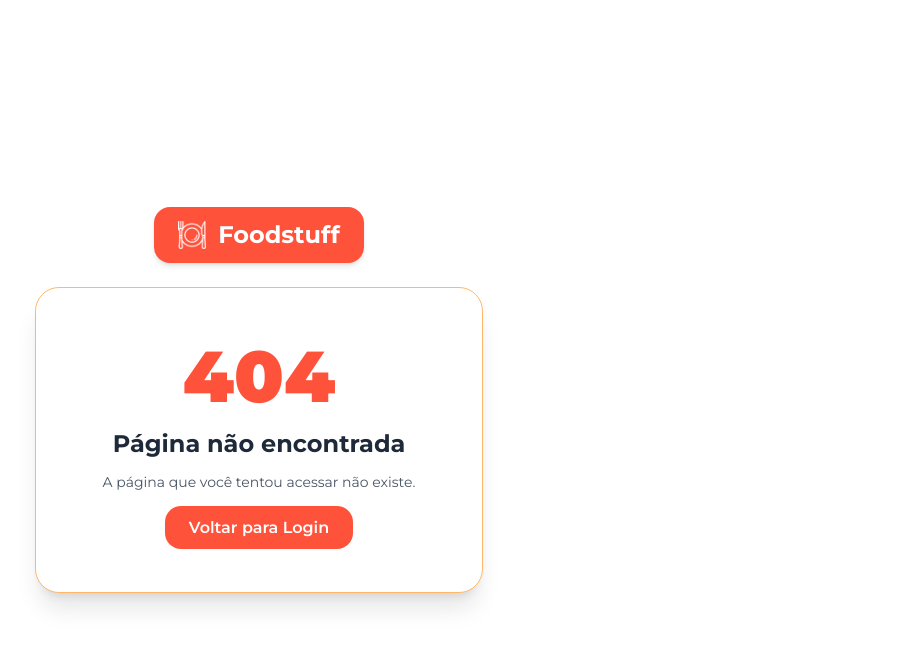
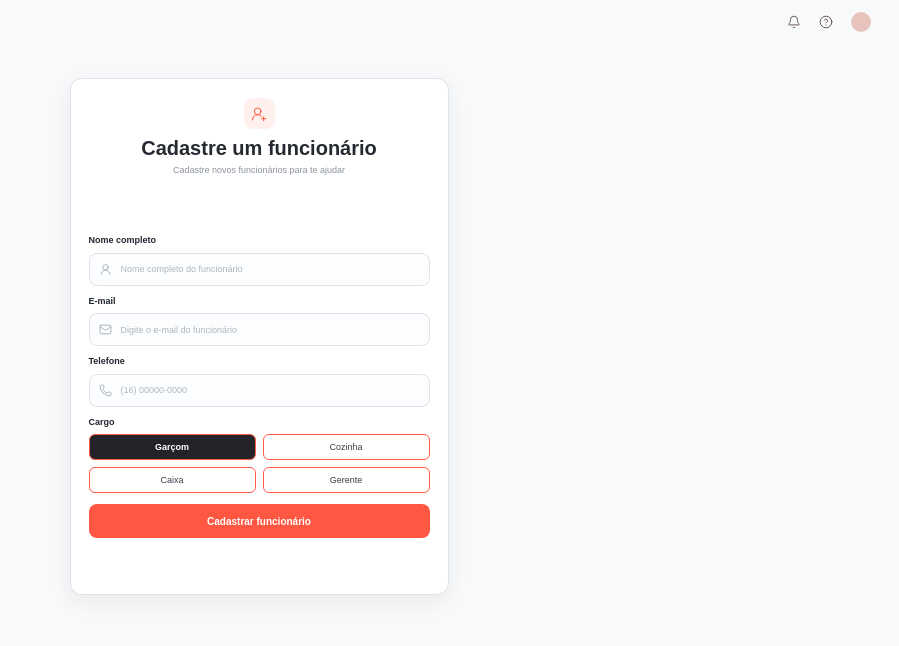
Before and after one commit to Lzz-z13/Foodstuff, a React (Vite) app in the folder Foodstuff-FrontWeb/: page /cadastro in a window 1280 px wide. Before the commit this address had no page. Shown: the top 646 px of the page, without its empty margins (381-1280 px from the left). Built offline with nearby package versions, Linux system fonts and the light colour scheme.

Commit message:
feat(cadastro): creating the cadastroPage for add of the users in our system...

```diff
--- a/Foodstuff-FrontWeb/src/App.jsx
+++ b/Foodstuff-FrontWeb/src/App.jsx
@@ -1,18 +1,19 @@
 import "./style.css";
-import { BrowserRouter, Route, Router, Routes } from "react-router-dom";
-import { useState } from "react";
+import { BrowserRouter, Routes, Route } from "react-router-dom";
 import Pg404 from "./pages/404/pg404";
 import Login from "./pages/login/Login";
 import RecupSenha from "./pages/recupSenha/RecupSenha";
+import CadastroFuncionario from "./pages/cadastro/CadastroFuncionario";
 
 function App() {
   return (
     <>
       <BrowserRouter>
         <Routes>
+          <Route path="/cadastro" element={<CadastroFuncionario />} />
           <Route path="/" element={<Login />} />
           <Route path="*" element={<Pg404 />} />
-          <Route path="/recuperarSenha" element={<RecupSenha/>}/>
+          <Route path="/recuperarSenha" element={<RecupSenha />} />
         </Routes>
       </BrowserRouter>
     </>
--- /dev/null
+++ b/Foodstuff-FrontWeb/src/pages/cadastro/Cadastro.css
@@ -0,0 +1,238 @@
+* {
+  box-sizing: border-box;
+}
+.cadastro-layout {
+  min-height: 100vh;
+  background: #f8f9fa;
+  color: #252930;
+  font-family: Arial, Helvetica, sans-serif;
+  display: flex;
+}
+
+.cadastro-main {
+  position: relative;
+  flex: 1;
+  min-width: 0;
+  display: flex;
+  justify-content: center;
+  align-items: flex-start;
+  padding-top: 8px;
+}
+.top-actions {
+  position: absolute;
+  right: 28px;
+  top: 12px;
+  display: flex;
+  gap: 18px;
+  align-items: center;
+  color: #685a55;
+}
+.top-actions svg {
+  width: 14px;
+  height: 14px;
+  stroke-width: 1.7;
+}
+.top-actions .profile-dot {
+  width: 20px;
+  height: 20px;
+  padding: 3px;
+  border-radius: 50%;
+  background: #e7c4bc;
+  color: #e7c4bc;
+  stroke: #e7c4bc;
+}
+.cadastro-card {
+  display: grid;
+  width: 379px;
+  min-height: 517px;
+  background: #fff;
+  border: 1px solid #e0e3e7;
+  border-radius: 12px;
+  box-shadow: 0 7px 20px rgba(31, 41, 55, 0.07);
+  padding: 19px 18px 13px;
+  margin-top: 70px;
+}
+
+.cadastro-heading {
+  text-align: center;
+  margin-bottom: 14px;
+}
+.heading-icon {
+  width: 31px;
+  height: 31px;
+  margin: 0 auto 7px;
+  border-radius: 9px;
+  background: #fff0ed;
+  color: #ff5a43;
+  display: grid;
+  place-items: center;
+}
+.heading-icon svg {
+  width: 16px;
+  height: 16px;
+  stroke-width: 1.5;
+}
+.cadastro-heading h1 {
+  margin: 0 0 4px;
+  font-size: 20px;
+  line-height: 24px;
+  font-weight: 750;
+}
+.cadastro-heading p {
+  margin: 0;
+  color: #8d949d;
+  font-size: 9px;
+}
+.cadastro-card form {
+  display: flex;
+  flex-direction: column;
+  gap: 9px;
+}
+.field label,
+.cargo label {
+  display: block;
+  margin-bottom: 5px;
+  color: #202630;
+  font-size: 9px;
+  font-weight: 650;
+}
+.input-wrap {
+  height: 33px;
+  position: relative;
+  display: flex;
+  align-items: center;
+  border: 1px solid #dfe3e8;
+  border-radius: 8px;
+  background: #fcfdfe;
+}
+.input-wrap > span {
+  position: absolute;
+  left: 9px;
+  display: grid;
+  place-items: center;
+  color: #9da5ae;
+}
+.input-wrap > span svg {
+  width: 13px;
+  height: 13px;
+  stroke-width: 1.5;
+}
+.input-wrap input {
+  width: 100%;
+  height: 100%;
+  border: 0;
+  outline: 0;
+  background: transparent;
+  padding: 0 10px 0 31px;
+  color: #303640;
+  font-size: 9px;
+  font-weight: 500;
+}
+.input-wrap input::placeholder {
+  color: #aeb5be;
+}
+.input-wrap:focus-within {
+  border-color: #ff6a59;
+  box-shadow: 0 0 0 2px rgba(255, 106, 89, 0.08);
+}
+.roles {
+  display: grid;
+  grid-template-columns: 1fr 1fr;
+  gap: 7px;
+}
+.roles button {
+  height: 26px;
+  border: 1px solid #ff5a43;
+  border-radius: 6px;
+  background: #fff;
+  color: #37404a;
+  font-size: 9px;
+  cursor: pointer;
+}
+.roles button.selected {
+  background: #24232a;
+  color: #fff;
+  border-color: #ff5a43;
+  font-weight: 700;
+}
+.senha-area {
+  padding-top: 13px;
+}
+.eye {
+  position: absolute;
+  right: 9px;
+  top: 50%;
+  transform: translateY(-50%);
+  border: 0;
+  background: transparent;
+  color: #9da5ae;
+  display: grid;
+  place-items: center;
+  padding: 0;
+  cursor: pointer;
+}
+.eye svg {
+  width: 13px;
+  height: 13px;
+}
+.hint {
+  display: flex;
+  align-items: center;
+  gap: 4px;
+  margin: 7px 0 0 6px;
+  color: #737b84;
+  font-size: 7px;
+  font-weight: 500;
+}
+.hint svg {
+  width: 10px;
+  height: 10px;
+  color: #e7b63d;
+}
+.success {
+  padding: 6px;
+  border-radius: 6px;
+  background: #f0faef;
+  color: #37823b;
+  text-align: center;
+  font-size: 8px;
+  font-weight: 700;
+}
+.submit {
+  height: 34px;
+  border: 0;
+  border-radius: 8px;
+  background: #ff5742;
+  color: #fff;
+  font-size: 10px;
+  font-weight: 700;
+  cursor: pointer;
+  margin-top: 2px;
+}
+.submit:hover {
+  background: #eb4936;
+}
+@media (max-width: 700px) {
+  .cadastro-sidebar {
+    width: 135px;
+    min-width: 135px;
+  }
+  .cadastro-card {
+    width: min(379px, calc(100vw - 155px));
+  }
+}
+@media (max-width: 520px) {
+  .cadastro-sidebar {
+    display: none;
+  }
+  .cadastro-main {
+    padding: 55px 12px 20px;
+  }
+  .cadastro-card {
+    width: 100%;
+    margin: 0;
+  }
+  .top-actions {
+    right: 12px;
+  }
+}
--- /dev/null
+++ b/Foodstuff-FrontWeb/src/pages/cadastro/CadastroFuncionario.jsx
@@ -0,0 +1,140 @@
+import { useState } from "react";
+import { Link } from "react-router-dom";
+import {
+  Bell,
+  CircleHelp,
+  CircleUserRound,
+  UserRoundPlus,
+  UserRound,
+  Mail,
+  Phone,
+  LockKeyhole,
+  Eye,
+  EyeOff,
+  House,
+  ShoppingCart,
+  BookOpen,
+  Square,
+  UsersRound,
+  Settings,
+  Lightbulb,
+} from "lucide-react";
+import "./Cadastro.css";
+
+const cargos = ["Garçom", "Cozinha", "Caixa", "Gerente"];
+
+export default function CadastroFuncionario() {
+  const [form, setForm] = useState({
+    nome: "",
+    email: "",
+    telefone: "",
+    cargo: "Garçom",
+    senha: "",
+  });
+  const [mostrarSenha, setMostrarSenha] = useState(false);
+  const [mensagem, setMensagem] = useState("");
+
+  const alterar = (campo, valor) => setForm({ ...form, [campo]: valor });
+  const formatarTelefone = (v) => {
+    const n = v.replace(/\D/g, "").slice(0, 11);
+    if (n.length <= 2) return n ? `(${n}` : "";
+    if (n.length <= 7) return `(${n.slice(0, 2)}) ${n.slice(2)}`;
+    return `(${n.slice(0, 2)}) ${n.slice(2, 7)}-${n.slice(7)}`;
+  };
+
+  function cadastrar(e) {
+    e.preventDefault();
+    const lista = JSON.parse(
+      localStorage.getItem("foodstuff_funcionarios") || "[]",
+    );
+    localStorage.setItem(
+      "foodstuff_funcionarios",
+      JSON.stringify([
+        ...lista,
+        { ...form, criadoEm: new Date().toISOString() },
+      ]),
+    );
+    setMensagem("Funcionário cadastrado com sucesso!");
+    setForm({ nome: "", email: "", telefone: "", cargo: "Garçom", senha: "" });
+    setTimeout(() => setMensagem(""), 2500);
+  }
+
+  return (
+    <div className="cadastro-layout">
+      <main className="cadastro-main">
+        <div className="top-actions">
+          <Bell />
+          <CircleHelp />
+          <CircleUserRound className="profile-dot" />
+        </div>
+        <section className="cadastro-card">
+          <header className="cadastro-heading">
+            <div className="heading-icon">
+              <UserRoundPlus />
+            </div>
+            <h1>Cadastre um funcionário</h1>
+            <p>Cadastre novos funcionários para te ajudar</p>
+          </header>
+          <form onSubmit={cadastrar}>
+            <Campo label="Nome completo" icon={<UserRound />}>
+              <input
+                required
+                value={form.nome}
+                onChange={(e) => alterar("nome", e.target.value)}
+                placeholder="Nome completo do funcionário"
+              />
+            </Campo>
+            <Campo label="E-mail" icon={<Mail />}>
+              <input
+                required
+                type="email"
+                value={form.email}
+                onChange={(e) => alterar("email", e.target.value)}
+                placeholder="Digite o e-mail do funcionário"
+              />
+            </Campo>
+            <Campo label="Telefone" icon={<Phone />}>
+              <input
+                required
+                value={form.telefone}
+                onChange={(e) =>
+                  alterar("telefone", formatarTelefone(e.target.value))
+                }
+                placeholder="(16) 00000-0000"
+              />
+            </Campo>
+
+            <div className="cargo">
+              <label>Cargo</label>
+              <div className="roles">
+                {cargos.map((c) => (
+                  <button
+                    type="button"
+                    key={c}
+                    className={form.cargo === c ? "selected" : ""}
+                    onClick={() => alterar("cargo", c)}
+                  >
+                    {c}
+                  </button>
+                ))}
+              </div>
+            </div>
+            <button className="submit">Cadastrar funcionário</button>
+          </form>
+        </section>
+      </main>
+    </div>
+  );
+}
+
+function Campo({ label, icon, children }) {
+  return (
+    <div className="field">
+      <label>{label}</label>
+      <div className="input-wrap">
+        <span>{icon}</span>
+        {children}
+      </div>
+    </div>
+  );
+}
--- a/Foodstuff-FrontWeb/src/pages/login/Login.jsx
+++ b/Foodstuff-FrontWeb/src/pages/login/Login.jsx
@@ -50,7 +50,7 @@ export default function Login() {
         <h1 className="mb-1 text-2xl font-bold text-gray-900">Login</h1>
 
         <p className="mb-6 text-xs leading-relaxed text-gray-400">
-          Entre com suas credenciais para gerenciar a plataforma
+          Cadastre novos funcionários para te ajudar
         </p>
 
         <form onSubmit={handleSubmit} className="space-y-4 text-left">
@@ -68,7 +68,7 @@ export default function Login() {
 
               <input
                 type="text"
-                placeholder="seunome@empresa.com.br"
+                placeholder="adm@foodstuff"
                 className="
                   w-full
                   rounded-xl
--- a/Foodstuff-FrontWeb/src/pages/recupSenha/RecupSenha.jsx
+++ b/Foodstuff-FrontWeb/src/pages/recupSenha/RecupSenha.jsx
@@ -35,7 +35,7 @@ export default function RecupSenha() {
         </h1>
 
         <p className="mb-6 text-xs leading-relaxed text-gray-400">
-          Recupere sua senha
+          Recupere a sua senha para poder entrar
         </p>
 
         <form onSubmit={handleSubmit} className="space-y-4 text-left">
@@ -53,7 +53,7 @@ export default function RecupSenha() {
 
               <input
                 type="txt"
-                placeholder="seunome@empresa.com.br"
+                placeholder="adm@foodstuff.com"
                 value={email}
                 onChange={(e)=> setEmail(e.target.value)}
                 className="
@@ -97,7 +97,7 @@ export default function RecupSenha() {
 
           <div className="pt-2 text-center">
             <span className="text-sm">
-              Lembrou da senha??
+              Lembrou a senha?
               <Link
                 to="/"
                 className="text-sm font-bold text-[#ff523b] hover:underline ml-1"
```
Also changed, not shown: Foodstuff-FrontWeb/como-rodar.txt (added), Foodstuff-FrontWeb/src/style.css (line endings or trailing spaces), 1 other file (tests, documents, lock files or other folders).
